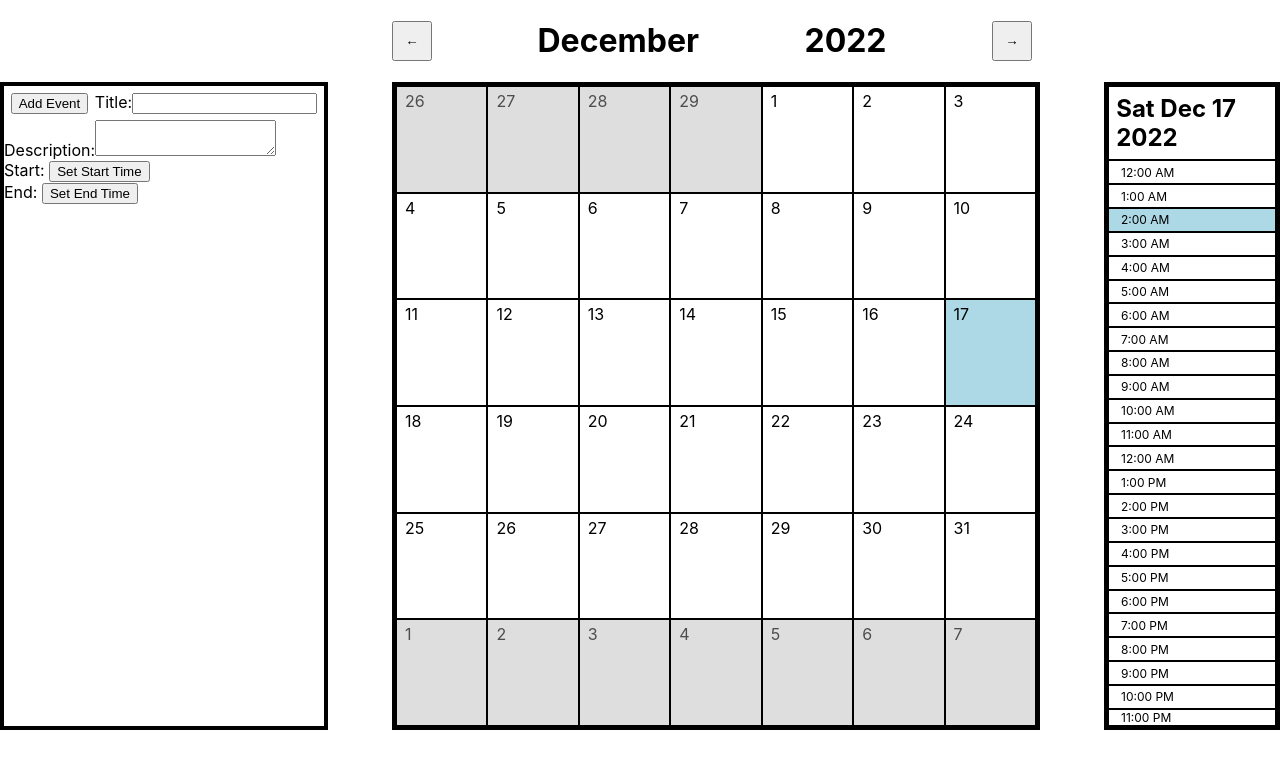
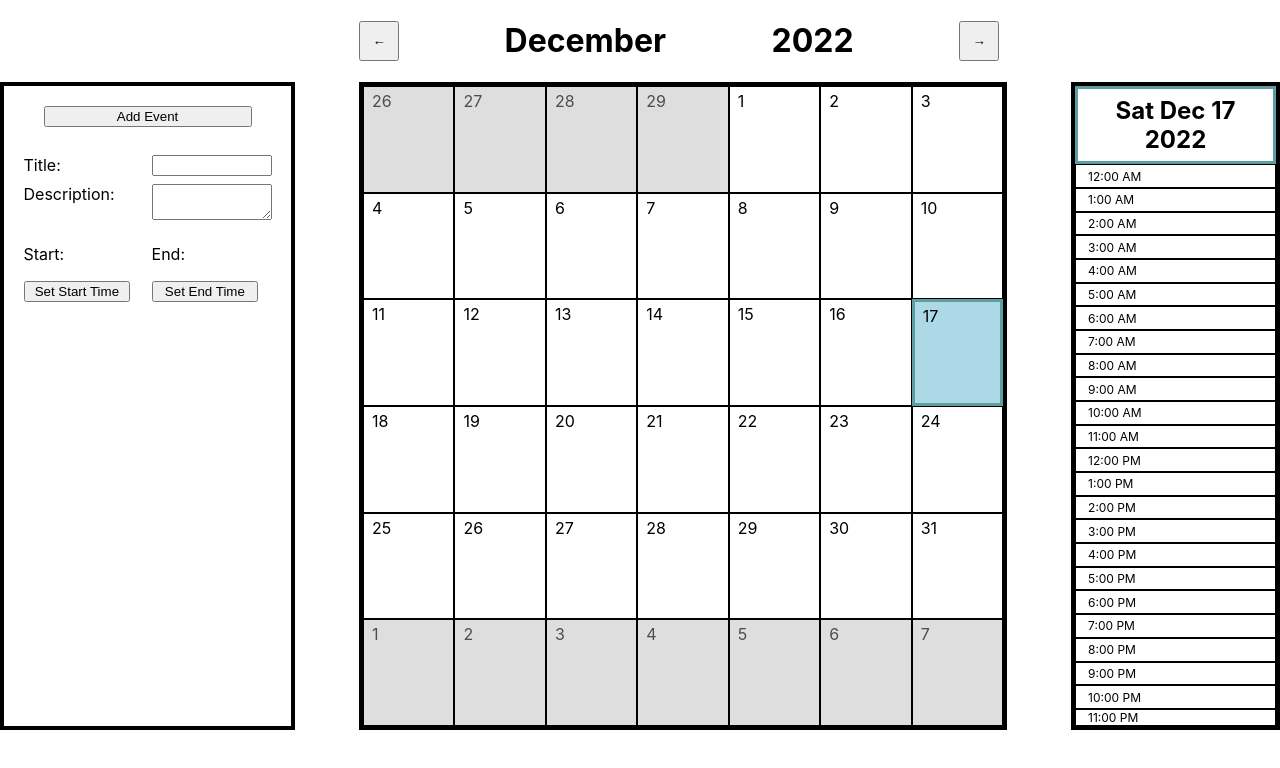
Before and after one commit to R-JG/Scheduler--Old, a React (Create React App) app: page / in a window 1280 px wide. Shown: the top 768 px of the page. Built offline with nearby package versions, Linux system fonts and the light colour scheme; the HTML template or start-up script is replaced by a standard one.

Commit message:
Conditionally style the selected date on the calendar, and add provisional grid styling to the event creation window.

```diff
--- a/src/App.js
+++ b/src/App.js
@@ -11,7 +11,7 @@ export default function App() {
     const [ calendarDates, setCalendarDates ] = useState(
         generateDates(currentDate.getFullYear(), currentDate.getMonth())
     );
-    const [ selectedDate, setSelectedDate ] = useState(currentDate.toDateString());
+    const [ selectedDate, setSelectedDate ] = useState(currentDate);
     const [ events, setEvents ] = useState([]);
     const [ eventFormData, setEventFormData ] = useState(
         {start: '', end: '', title: '', description: ''}
@@ -74,13 +74,6 @@ export default function App() {
         ]);
     };
 
-    const monthName = (() => {
-        const monthArray =
-            ['January', 'February', 'March', 'April', 'May', 'June',
-            'July', 'August', 'September', 'October', 'November', 'December'];
-        return monthArray[calendarDates[10].getMonth()];
-    })();
-
     return (
         <main className='App'>
             <EventPanel
@@ -95,7 +88,7 @@ export default function App() {
             <Calendar
                 currentDate={currentDate}
                 calendarDates={calendarDates}
-                monthName={monthName}
+                selectedDate={selectedDate}
                 changeMonth={changeMonth}
                 setSelectedDate={setSelectedDate}
                 updateEventFormTimes={updateEventFormTimes}
--- a/src/components/Calendar.js
+++ b/src/components/Calendar.js
@@ -7,11 +7,18 @@ export default function Calendar(props) {
     const {
         currentDate,
         calendarDates,
-        monthName,
+        selectedDate,
         changeMonth,
         setSelectedDate,
         updateEventFormTimes
     } = props;
+
+    const monthName = (() => {
+        const monthArray =
+            ['January', 'February', 'March', 'April', 'May', 'June',
+            'July', 'August', 'September', 'October', 'November', 'December'];
+        return monthArray[calendarDates[10].getMonth()];
+    })();
 
     const calendarSquares = calendarDates.map((date) => (
         <CalendarSquare
@@ -19,6 +26,7 @@ export default function Calendar(props) {
             date={date}
             currentDate={currentDate}
             calendarDates={calendarDates}
+            selectedDate={selectedDate}
             setSelectedDate={setSelectedDate}
             updateEventFormTimes={updateEventFormTimes}
         />
@@ -38,6 +46,8 @@ export default function Calendar(props) {
                     onClick={() => changeMonth('next')}
                 >→</button>
             </div>
+            <div className='events-container'>
+            </div>
             <div className='calendar-container'>
                 {calendarSquares}
             </div>
--- a/src/components/CalendarSquare.js
+++ b/src/components/CalendarSquare.js
@@ -7,31 +7,39 @@ export default function CalendarSquare(props) {
         date,
         currentDate,
         calendarDates,
+        selectedDate,
         setSelectedDate,
         updateEventFormTimes
     } = props;
 
     function handleClick() {
-        setSelectedDate(date.toDateString());
+        setSelectedDate(date);
         updateEventFormTimes(date);
+    };
+
+    function renderAsSelectedDate() {
+        return (date.toDateString() === selectedDate.toDateString())
+            ? 'selected-date'
+            : '';
     };
 
     function renderAsCurrentDate() {
         return (date.toDateString() === currentDate.toDateString())
             ? 'current-date'
-            : ''
+            : '';
     };
 
     function renderAsCurrentMonth() {
         return (date.getMonth() !== calendarDates[10].getMonth())
             ? 'not-current-month'
-            : ''
+            : '';
     };
 
     return (
         <div
             className={
                 `CalendarSquare
+                 ${renderAsSelectedDate()}
                  ${renderAsCurrentDate()}
                  ${renderAsCurrentMonth()}`
             }
--- a/src/components/DayPanel.js
+++ b/src/components/DayPanel.js
@@ -10,6 +10,7 @@ export default function DayPanel(props) {
 
     function convertHourFormat(hour) {
         if (hour === 0) return '12:00 AM';
+        if (hour === 12) return '12:00 PM';
         if (hour > 12) return `${hour - 12}:00 PM`;
         return `${hour}:00 AM`;
     };
@@ -41,7 +42,7 @@ export default function DayPanel(props) {
     return (
         <div className='DayPanel'>
             <h1 className='selected-date--title'>
-                {selectedDate}
+                {selectedDate.toDateString()}
             </h1>
             {hourBlocks}
         </div>
--- a/src/components/EventPanel.js
+++ b/src/components/EventPanel.js
@@ -45,6 +45,7 @@ export default function EventPanel(props) {
     return (
         <div className='EventPanel'>
             <form
+                className='event-form'
                 onSubmit={handleSubmit}
             >
                 <button className='button--add-event'>
@@ -70,7 +71,12 @@ export default function EventPanel(props) {
                     onChange={handleChange}
                 />
                 <div>
-                    <span>Start: </span>
+                    <p>Start: </p>
+                    <p>
+                        {(typeof eventFormData.start === 'object')
+                            ? eventFormData.start.toDateString()
+                            : ''}
+                    </p>
                     <button
                         name='start'
                         className='button--set-start-time'
@@ -81,7 +87,12 @@ export default function EventPanel(props) {
                     </button>
                 </div>
                 <div>
-                    <span>End: </span>
+                    <p>End: </p>
+                    <p>
+                        {(typeof eventFormData.end === 'object')
+                            ? eventFormData.end.toDateString()
+                            : ''}
+                    </p>
                     <button
                         name='end'
                         className='button--set-end-time'
--- a/src/components/css/CalendarSquare.css
+++ b/src/components/css/CalendarSquare.css
@@ -8,6 +8,11 @@
     left: 0.5em;
 }
 
+.selected-date {
+    border-width: 0.2em;
+    border-color: cadetblue;
+}
+
 .current-date {
     background-color: lightblue;
 }
--- a/src/components/css/DayPanel.css
+++ b/src/components/css/DayPanel.css
@@ -1,6 +1,6 @@
 .DayPanel {
     height: 40em;
-    max-width: 20em;
+    width: 14em;
     margin-left: 4em;
     border: 0.25rem solid black;
     display: grid;
@@ -11,7 +11,8 @@
     font-size: 1.5em;
     padding: 0.3em;
     margin: 0;
-    border: 0.09rem solid black;
+    border: 0.2rem solid cadetblue;
+    text-align: center;
 }
 
 .hour-block {
--- a/src/components/css/EventPanel.css
+++ b/src/components/css/EventPanel.css
@@ -1,14 +1,29 @@
 .EventPanel {
     height: 40em;
-    max-width: 20em;
+    width: 20em;
     margin-right: 4em;
     border: 0.25rem solid black;
     display: flex;
     flex-direction: column;
     justify-content: flex-start;
-    align-items: flex-start;
+    align-items: center;
+}
+
+.event-form {
+    display: grid;
+    grid-template-columns: repeat(2, 7.5em);
+    gap: 0.5em;
 }
 
 .button--add-event {
-    margin: 0.5em;
+    margin: 1.5em;
+    grid-column: 1 / 3;
 }
+
+.button--set-start-time {
+    width: 8em;
+}
+
+.button--set-end-time {
+    width: 8em;
+}
```
Also changed, not shown: 2 other files (tests, documents, lock files or other folders).
